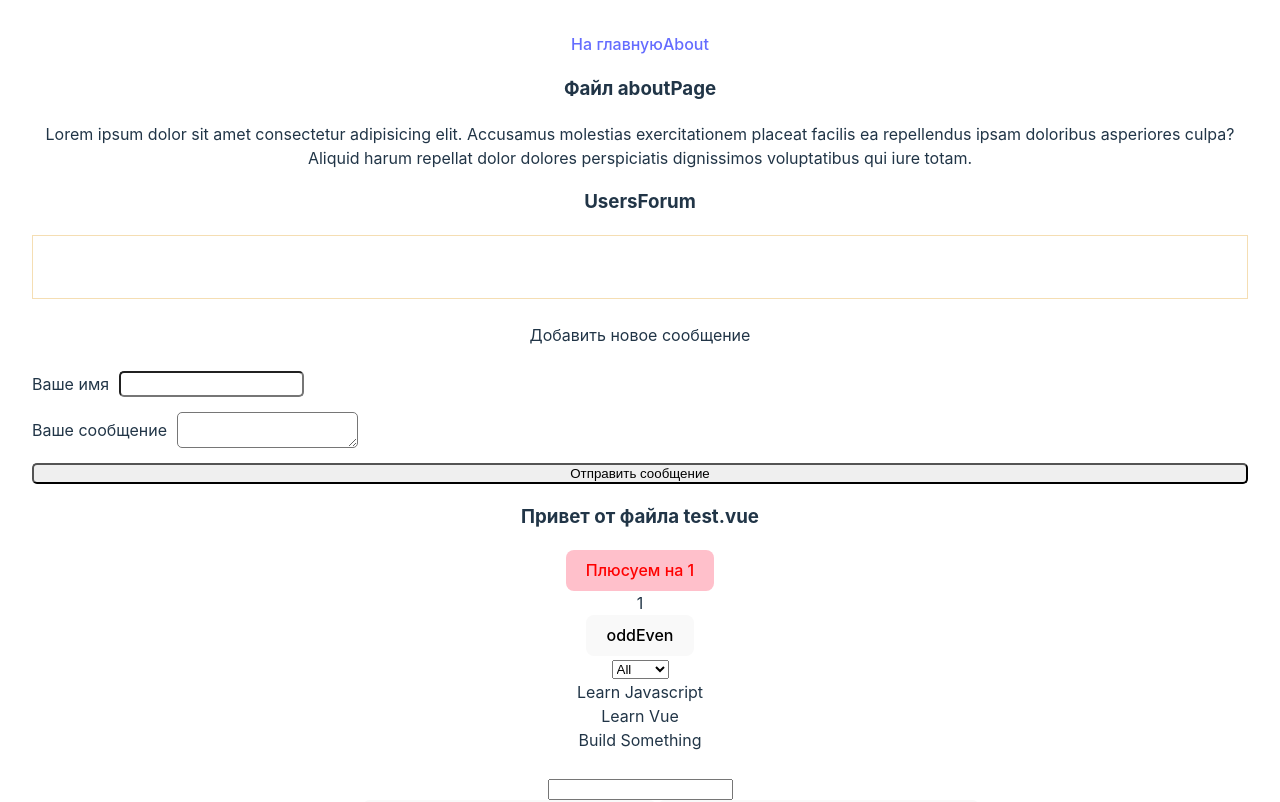
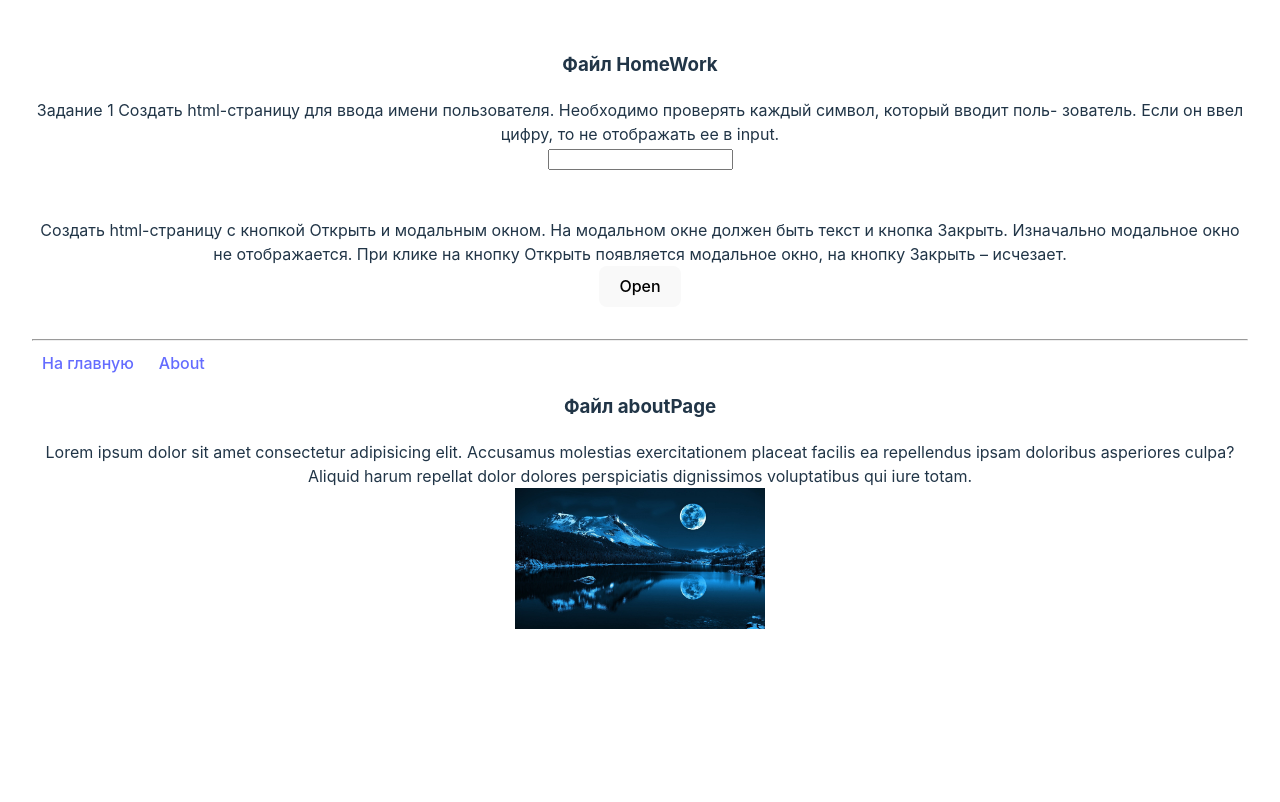
Before and after one commit to belkud/work_with_Vue, a Vue app: page /about in a window 1280 px wide. Shown: the top 802 px of the page. Built offline with nearby package versions, Linux system fonts and the light colour scheme.

Commit message:
home tsk

```diff
--- a/src/App.vue
+++ b/src/App.vue
@@ -13,6 +13,9 @@ import NewsList from "./components/NewsList.vue";
 import TheButton from "./components/TheButton.vue";
 import testvue from "./components/test.vue";
 import UsersForum from "./components/UsersForum.vue";
+
+import HomeWork from "./components/HomeWork.vue";
+
 
 
 // const testProps = ref('передаем пропс')
@@ -43,13 +46,30 @@ import UsersForum from "./components/UsersForum.vue";
 
 <template>
 
+<home-work/>
 
-<RouterLink to="/">На главную</RouterLink>
-<RouterLink to="/about">About</RouterLink>
+
+  <div style="display: flex; margin: 10px; gap: 25px;">
+    <RouterLink to="/">На главную</RouterLink>
+    <RouterLink to="/about">About</RouterLink>
+  </div>
 
 <RouterView></RouterView>
 
 
+
+
+
+
+
+
+<br>
+<br>
+<br>
+<br>
+<br>
+<br>
+<br>
 
 
 
--- /dev/null
+++ b/src/components/HomeWork.vue
@@ -0,0 +1,61 @@
+
+
+<template>
+    <h3>Файл HomeWork</h3>
+    <div>Задание 1
+Создать html-страницу для ввода имени пользователя.
+Необходимо проверять каждый символ, который вводит поль-
+зователь. Если он ввел цифру, то не отображать ее в input.</div>
+
+<input @keydown="checkLetters" type="text">
+
+    <br>
+    <br>
+    <br>
+
+<div>Создать html-страницу с кнопкой Открыть и модальным
+окном. На модальном окне должен быть текст и кнопка Закрыть.
+Изначально модальное окно не отображается. При клике на
+кнопку Открыть появляется модальное окно, на кнопку Закрыть –
+исчезает.</div>
+<button @click="isVisible =true">Open</button>
+<br>
+<br>
+
+<div v-show="isVisible"  style="background: gray; height: 100px; width: 300px;">
+    <div @click="isVisible =false" class="cross">X</div>
+</div>
+
+<hr>
+</template>
+
+<script setup lang="ts">
+import { ref } from "vue";
+
+// Задание 1
+function checkLetters (e:any) {
+    if (e.key >='0' && e.key<=9) {
+        e.preventDefault()
+    }
+}
+
+// Задание 2
+
+let isVisible = ref(false)
+
+
+
+
+</script>
+
+<style>
+    .cross {
+        width: 10px;
+        margin: 10px;
+        margin-left: auto;
+        cursor: pointer;
+    }
+    .cross:hover {
+        background: black;
+    }
+</style>
--- a/src/pages/AboutPage.vue
+++ b/src/pages/AboutPage.vue
@@ -1,6 +1,9 @@
 <template>
     <h3>Файл  aboutPage</h3>
     <div>Lorem ipsum dolor sit amet consectetur adipisicing elit. Accusamus molestias exercitationem placeat facilis ea repellendus ipsam doloribus asperiores culpa? Aliquid harum repellat dolor dolores perspiciatis dignissimos voluptatibus qui iure totam.</div>
+
+<img width="250px" src="./moon.jpg" alt="">
+
 
 </template>
 
```
Also changed, not shown: src/pages/moon.jpg (added).
